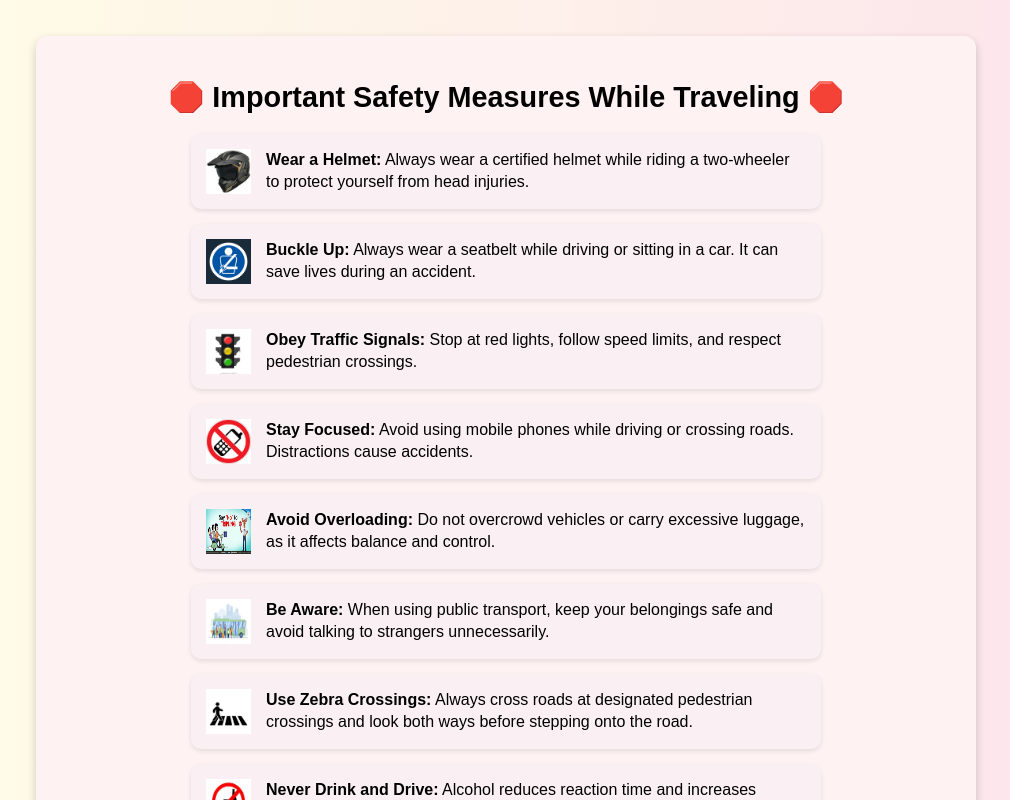
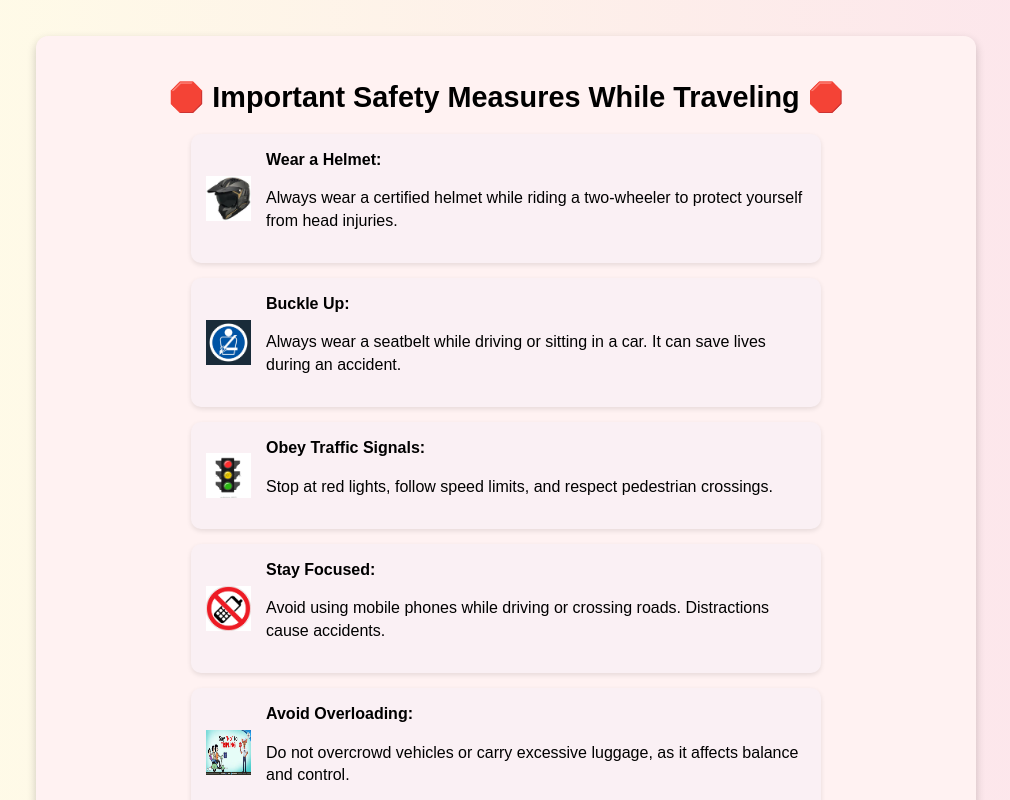
Before and after one commit to surya1604surya/Accident-Tracking, a Next.js app: page /page4 in a window 1280 px wide. Shown: the whole page, without its empty margins (134-1144 px from the left). Built offline with nearby package versions, Linux system fonts and the light colour scheme.

Commit message:
Update page.js

```diff
--- a/src/app/page4/page.js
+++ b/src/app/page4/page.js
@@ -21,61 +21,61 @@ export default function Page4() {
         {/* 1. Always Wear a Helmet */}
         <div className={styles.safetyRule}>
           <img src="/helmet.jpeg" alt="Wear a Helmet" className={styles.safetyImage} />
-          <p className={styles.p}><b>Wear a Helmet:</b> Always wear a certified helmet while riding a two-wheeler to protect yourself from head injuries.</p>
+          <p className={styles.p}><b>Wear a Helmet:</b> <p className={styles.ko}>Always wear a certified helmet while riding a two-wheeler to protect yourself from head injuries.</p></p>
         </div>
 
         {/* 2. Fasten Your Seatbelt */}
         <div className={styles.safetyRule}>
           <img src="/seatbelt.png" alt="Fasten Seatbelt" className={styles.safetyImage} />
-          <p className={styles.p}><b>Buckle Up:</b> Always wear a seatbelt while driving or sitting in a car. It can save lives during an accident.</p>
+          <p className={styles.p}><b>Buckle Up:</b> <p className={styles.ko}>Always wear a seatbelt while driving or sitting in a car. It can save lives during an accident.</p></p>
         </div>
 
         {/* 3. Follow Traffic Rules */}
         <div className={styles.safetyRule}>
           <img src="/trafficsignal.png" alt="Follow Traffic Signals" className={styles.safetyImage} />
-          <p className={styles.p}><b>Obey Traffic Signals:</b> Stop at red lights, follow speed limits, and respect pedestrian crossings.</p>
+          <p className={styles.p}><b>Obey Traffic Signals:</b> <p className={styles.ko}>Stop at red lights, follow speed limits, and respect pedestrian crossings.</p></p>
         </div>
 
         {/* 4. Avoid Using Mobile Phones */}
         <div className={styles.safetyRule}>
           <img src="/nophone.png" alt="No Mobile While Driving" className={styles.safetyImage} />
-          <p className={styles.p}><b>Stay Focused:</b> Avoid using mobile phones while driving or crossing roads. Distractions cause accidents.</p>
+          <p className={styles.p}><b>Stay Focused:</b> <p className={styles.ko}>Avoid using mobile phones while driving or crossing roads. Distractions cause accidents.</p></p>
         </div>
 
         {/* 5. Do Not Overload Vehicles */}
         <div className={styles.safetyRule}>
           <img src="/tripledriving.jpeg" alt="No Overloading" className={styles.safetyImage} />
-          <p className={styles.p}><b>Avoid Overloading:</b> Do not overcrowd vehicles or carry excessive luggage, as it affects balance and control.</p>
+          <p className={styles.p}><b>Avoid Overloading:</b> <p className={styles.ko}>Do not overcrowd vehicles or carry excessive luggage, as it affects balance and control.</p></p>
         </div>
 
         {/* 6. Stay Alert in Public Transport */}
         <div className={styles.safetyRule}>
           <img src="/publictransport.jpeg" alt="Public Transport Safety" className={styles.safetyImage} />
-          <p className={styles.p}><b>Be Aware:</b> When using public transport, keep your belongings safe and avoid talking to strangers unnecessarily.</p>
+          <p className={styles.p}><b>Be Aware:</b> <p className={styles.ko}>When using public transport, keep your belongings safe and avoid talking to strangers unnecessarily.</p></p>
         </div>
 
         {/* 7. Use Pedestrian Crossings */}
         <div className={styles.safetyRule}>
           <img src="/zebra-crossing.png" alt="Use Pedestrian Crossings" className={styles.safetyImage} />
-          <p className={styles.p}><b>Use Zebra Crossings:</b> Always cross roads at designated pedestrian crossings and look both ways before stepping onto the road.</p>
+          <p className={styles.p}><b>Use Zebra Crossings:</b> <p className={styles.ko}>Always cross roads at designated pedestrian crossings and look both ways before stepping onto the road.</p></p>
         </div>
 
         {/* 8. Avoid Drunk Driving */}
         <div className={styles.safetyRule}>
           <img src="/no-drunk-driving.jpeg" alt="No Drunk Driving" className={styles.safetyImage} />
-          <p className={styles.p}><b>Never Drink and Drive:</b> Alcohol reduces reaction time and increases accident risks. Take a cab or ask a sober friend to drive.</p>
+          <p className={styles.p}><b>Never Drink and Drive:</b> <p className={styles.ko}>Alcohol reduces reaction time and increases accident risks. Take a cab or ask a sober friend to drive.</p></p>
         </div>
 
         {/* 9. Check Vehicle Condition */}
         <div className={styles.safetyRule}>
           <img src="/vehicle-check.jpeg" alt="Check Vehicle Condition" className={styles.safetyImage} />
-          <p className={styles.p}><b>Inspect Your Vehicle:</b> Before traveling, check brakes, tire pressure, fuel, and lights to avoid breakdowns.</p>
+          <p className={styles.p}><b>Inspect Your Vehicle:</b> <p className={styles.ko}>Before traveling, check brakes, tire pressure, fuel, and lights to avoid breakdowns.</p></p>
         </div>
 
         {/* 10. Keep Emergency Contacts Handy */}
         <div className={styles.safetyRule}>
           <img src="/emergency-contact.png" alt="Emergency Contact" className={styles.safetyImage} />
-          <p className={styles.p}><b>Emergency Preparedness:</b> Save important helpline numbers and inform family about your travel route.</p>
+          <p className={styles.p}><b>Emergency Preparedness:</b> <p className={styles.ko}>Save important helpline numbers and inform family about your travel route.</p></p>
         </div>
       </div>
     </div> </div>
```
